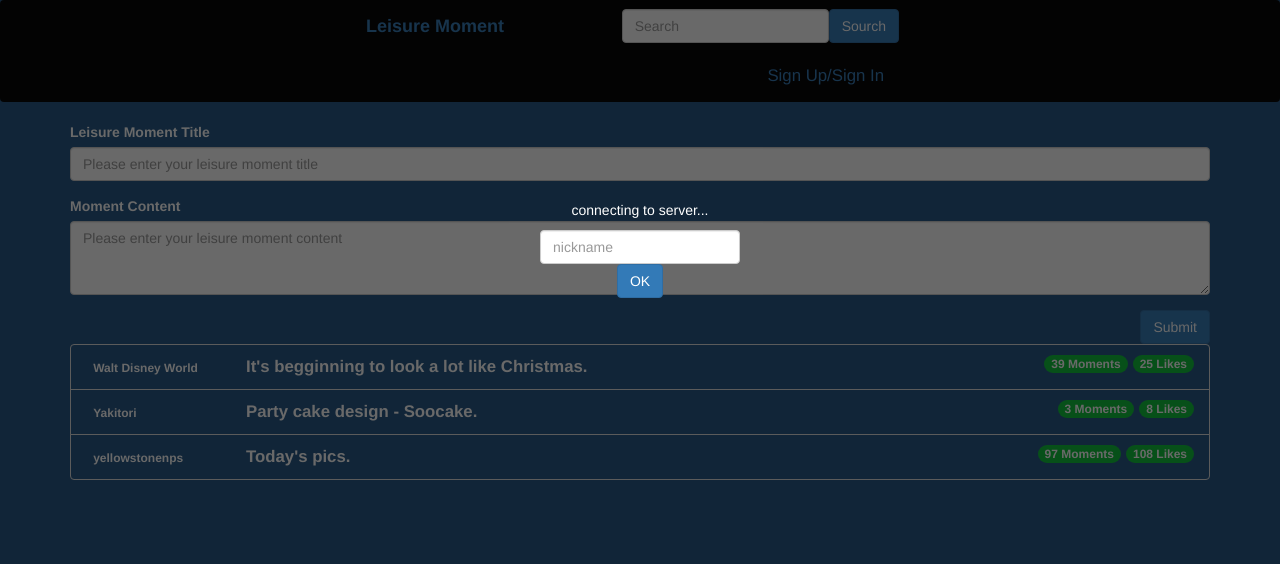
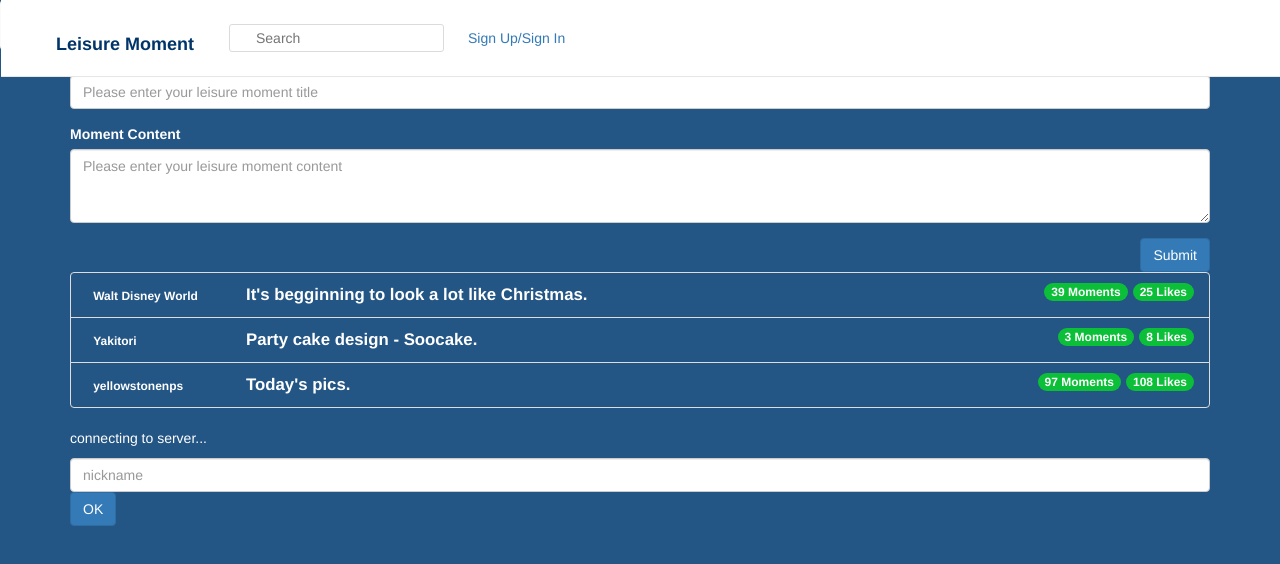
Before and after one commit to mingxinwb/leisure-moment, an Angular app in the folder lm-client/: page /moments in a window 1280 px wide. Shown: the top 564 px of the page. Built offline with nearby package versions, Linux system fonts and the light colour scheme.

Commit message:
change navbar UI

```diff
--- a/lm-client/src/app/components/navbar/navbar.component.css
+++ b/lm-client/src/app/components/navbar/navbar.component.css
@@ -1,11 +1,141 @@
-.title {
-    font-size: 1.2em;
-  }
-
-.headmargin {
-    margin-left: 350px;
+.navbar {
+    background-color: #fafafa;
+    margin: 0;
+    padding: 0;
+    vertical-align: baseline;
+    align-items: stretch;
+    display: flex;
+    font: inherit;
+    position: relative;
+    flex-basis: 75px;
 }
 
-.signupmargin {
-    margin-right: 350px;
+.nav-all {
+    background-color: #fff;
+    border-bottom: 1px solid rgba(0, 0, 0, .0975);
+    display: flex;
+    margin: 0;
+    padding: 0;
+    top: 0;
+    height: 77px;
+    width: 100%;
+    position: fixed;
+    vertical-align: baseline;
+    z-index: 1;
+    align-items: center;
 }
+
+.nav-content {
+    display: flex;
+    flex-direction: row;
+    height: 77px;
+    -webkit-box-pack: center;
+    max-width: 1010px;
+    padding: 26px 40px;
+    justify-content: center;
+    align-items: center;
+}
+
+.navbar-header {
+    margin: 0;
+    padding: 0;
+    font-size: 1.2em;
+    position: relative;
+    flex: 1 9999 0%;
+    min-width: 40px;
+    -webkit-box-align: stretch;
+    align-items: stretch;
+    box-sizing: border-box;
+    display: flex;
+}
+
+.navbar-brand {
+    margin-right: 12px;
+    margin-top: -4px;
+    max-width: 100%;
+    overflow: hidden;
+    position: relative;
+    -webkit-box-align: stretch;
+    align-items: stretch;
+    box-sizing: border-box;
+    display: flex;
+    -webkit-box-orient: vertical;
+    -webkit-box-direction: normal;
+    flex-direction: column;
+    flex-shrink: 0;
+    color: #003569;
+    text-decoration: none;
+    opacity: 1;
+    background-position: -177px 0;
+    height: 35px;
+    width: 176px;
+    white-space: nowrap;
+}
+
+.nav-search {
+    -webkit-box-flex: 0;
+    flex: 0 1 auto;
+    min-width: 125px;
+    width: 215px;
+    height: 28px;
+    -webkit-box-align: stretch;
+    align-items: stretch;
+    box-sizing: border-box;
+    display: flex;
+    -webkit-box-orient: vertical;
+    -webkit-box-direction: normal;
+    flex-direction: column;
+    margin: 0;
+    padding: 0;
+    position: relative;
+}
+
+.searchInputArea {
+    border: 1px solid #dbdbdb;
+    border-radius: 3px;
+    color: #262626;
+    font-size: 14px;
+    outline: none;
+    margin: 0;
+    padding: 3px 10px 3px 26px;
+    z-index: 2;
+    box-sizing: border-box;
+    height: 100%;
+    width: 100;
+    -webkit-appearance: none;
+    line-height: 18px;
+    background-color: white;
+    cursor: auto;
+    text-rendering: auto;
+    letter-spacing: normal;
+    word-spacing: normal;
+    text-transform: none;
+    text-indent: 0;
+    text-shadow: none;
+    display: inline-block;
+    text-align: start;
+}
+
+.nav-account {
+    align-content: center;
+    display: flex;
+
+    -webkit-box-pack: end;
+    justify-content: flex-end;
+    margin: 0;
+    padding-left: 24px;
+    position: relative;
+    white-space: nowrap;
+    -webkit-box-align: stretch;
+    align-items: stretch;
+    flex-shrink: 0;
+
+    -webkit-box-orient: horizontal;
+    -webkit-box-direction: normal;
+    -webkit-box-align: center;
+    align-items: center;
+    flex-direction: row;
+    flex-wrap: wrap;
+    -webkit-box-flex: 1;
+
+}
--- a/lm-client/src/app/components/navbar/navbar.component.html
+++ b/lm-client/src/app/components/navbar/navbar.component.html
@@ -1,27 +1,18 @@
-<nav class="navbar fixed-top navbar-dark title" style="background-color: #000000">
-    <div class="container-fluid center">
-      <!-- Brand and toggle get grouped for better mobile display -->
-      <div class="navbar-header headmargin">
-        <button type="button" class="navbar-toggle collapsed" data-toggle="collapse" data-target="#bs-example-navbar-collapse-1" aria-expanded="false">
-          <span class="sr-only">Toggle navigation</span>
-          <span class="icon-bar"></span>
-          <span class="icon-bar"></span>
-          <span class="icon-bar"></span>
-        </button>
+<nav class="navbar fixed-top container-fluid">
+  <div class="nav-all">
+    <div class="nav-content">
+      <div class="navbar-header">
         <a class="navbar-brand" href="#"><strong>{{ title }}</strong></a>
       </div>
 
-      <!-- Collect the nav links, forms, and other content for toggling -->
-      <div class="collapse navbar-collapse signupmargin" id="bs-example-navbar-collapse-1">
-        <form class="navbar-form navbar-right my-2 my-lg-0">
-          <div class="form-group">
-            <input type="search" class="form-control mr-sm-2" aria-label="Search" placeholder="Search">
-          </div>
-          <button type="submit" class="btn btn-primary pull-right my-2 my-sm-0">Sourch</button>
-        </form>
-        <ul class="nav navbar-nav navbar-right">
-          <li><a id="userName" href="#">Sign Up/Sign In</a></li>
-        </ul>
+      <div class="nav-search" id="navbar-search">
+        <input type="search" class="searchInputArea" aria-label="Search" placeholder="Search">
+        <!--<button type="submit" class="btn btn-primary">Sourch</button>-->
       </div><!-- /.navbar-collapse -->
-    </div><!-- /.container-fluid -->
+
+      <div class="nav-account pull-right">
+        <a id="userName" href="#">Sign Up/Sign In</a>
+      </div>
+    </div>
+  </div>
 </nav>
--- a/lm-client/src/app/components/nickname-wrapper/nickname-wrapper.component.css
+++ b/lm-client/src/app/components/nickname-wrapper/nickname-wrapper.component.css
@@ -1,4 +1,4 @@
-#loginWrapper {
+/*#loginWrapper {
     position: fixed;
     top: 0;
     right: 0;
@@ -19,4 +19,4 @@
 #nicknameInput {
     vertical-align: middle;
 
-}
+}*/
```
